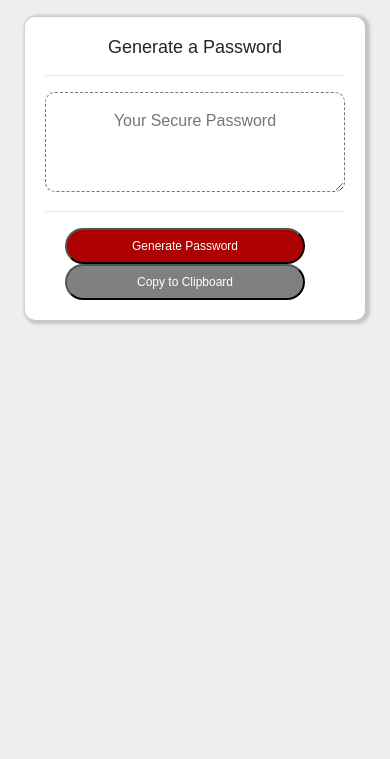
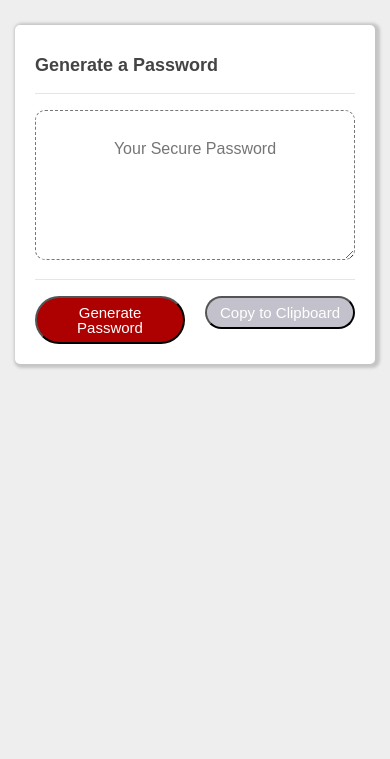
Before and after one commit to cbarcala23/homework3, a plain HTML site: page index.html in a window 390 px wide. Shown: the part 85-844 px from the top of the page. Drawn offline with nearby package versions, Linux system fonts and the light colour scheme.

Commit message:
update reponsiveness3

```diff
--- a/assets/css/style.css
+++ b/assets/css/style.css
@@ -8,27 +8,38 @@ body {
     background-color: #eeeeee;
 }
 
+.container {
+    text-align: center;
+}
+
 .h1 {
     font-family: 'Arial', 'Helvetica Neue', Helvetica, sans-serif;
     font-weight: bold;
     text-align: center;
-    padding: 20px;
+    padding: 10px;
+    font-size: 30px;
+    color: #444444;
 }
 
 .h2 {
-    font-size: 25px;
-    text-align: center;
+    font-size: 28px;
+    text-align: left;
+    font-weight: bold;
+    padding-top: 10px;
+    color: #444444;
 }
 
 .contentarea {
     font-family: 'Arial', 'Helvetica Neue', Helvetica, sans-serif;
     background-color: white;
-    border-radius: 10px;
+    border-radius: 5px;
     box-shadow: 2px 1px 3px 3px rgb(197, 197, 197);
-    margin-left: 50px;
-    margin-right: 50px;
-    padding: 20px;
+    margin-left: auto;
+    margin-right: auto;
+    padding: 50px;
     margin-top: 20px;
+    display: inline-block;
+    width: 800px;
 }
 
 .textfield {
@@ -36,9 +47,9 @@ body {
     border-style: dashed;
     border-radius: 10px;
     text-align: center;
-    height: 100px;
+    height: 150px;
     color: #a7a7a7;
-    padding: 20px;
+    padding: 30px;
 }
 
 .buttoncontainer {
@@ -48,38 +59,37 @@ body {
 .redbutton {
     background-color: rgb(173, 0, 0);
     color: white;
-    border-radius: 20px;
+    border-radius: 30px;
     float: left;
-    padding: 10px;
-    width: 250px;
-    font-size: 20px;
+    padding: 12px;
+    width: 275px;
+    font-size: 22px;
 }
 
 .greybutton {
-    background-color: grey;
-    color: white;
-    border-radius: 20px;
+    background-color: rgb(195, 194, 204);
+    color:white;
+    border-radius: 30px;
     float: right;
-    padding: 10px;
-    width: 250px;
-    font-size: 20px;
+    padding: 12px;
+    width: 275px;
+    font-size: 22px;
 }
 
 /*-----------------------------------------------------------*/
 /*-----------------MEDIA QUERIES INDEX PAGE------------------*/
 /*-----------------------------------------------------------*/
 
-@media screen and (min-width: 374px) and (max-width: 639px) {
+
+@media screen and (min-width: 320px) and (max-width: 375px) {
     .contentarea {
-        width: auto;
-        margin-left: 25px;
-        margin-right: 25px;
+        width: 90%;
+        padding: 20px;
     }
 
     .h1 {
         text-align: center;
-        padding: 18px;
-        font-size: 30px;
+        font-size: 25px;
     }
 
     .header {
@@ -95,23 +105,60 @@ body {
     }
 
     .redbutton {
-        width: 240px;
+        width: 100px;
         font-size: 12px;
-        margin-left: 20px;
+        padding: 5px;
     }
 
     .greybutton {
-        width: 240px;
+        width: 100px;
         font-size: 12px;
-        float: left;
-        margin-left: 20px;
+        padding: 5px;
     }
 
 }
 
-@media screen and (min-width: 640px) {
+@media screen and (min-width: 376px) and (max-width: 648px) {
+
     .contentarea {
-        width: auto;
+        width: 100%;
+        padding: 20px;
+    }
+
+    .h1 {
+        text-align: center;
+        padding: 18px;
+    }
+
+    .header {
+        margin-left: 25px;
+        margin-right: 25px;
+        padding-top: 10px;
+    }
+
+    .h2 {
+        font-size: 18px;
+    }
+
+    .redbutton {
+        width: 150px;
+        font-size: 15px;
+        padding: 7px;
+    }
+
+    .greybutton {
+        width: 150px;
+        font-size: 15px;
+        padding: 7px;
+    }
+
+}
+
+
+@media screen and (min-width: 640px) and (max-width: 767px) {
+
+    .contentarea {
+        width: 100%;
     }
 
     .h1 {
@@ -130,14 +177,22 @@ body {
     }
 
     .redbutton {
-        width: 200px;
-        font-size: 18px;
+        width: 180px;
+        font-size: 15px;
         position: relative;
     }
 
     .greybutton {
-        width: 200px;
-        font-size: 18px;
+        width: 180px;
+        font-size: 15px;
+
     }
 
 }
+
+
+@media screen and (min-width: 768px) and (max-width: 990px) {
+    .contentarea {
+        width: 100%;
+    }
+}
--- a/index.html
+++ b/index.html
@@ -20,17 +20,22 @@
   <header class="header">
     <h1 class="h1">Password Generator</h1>
   </header>
+
+  <div class="container">
     <div class="contentarea">
       <h2 class="h2">Generate a Password</h2>
       <hr>
+
       <textarea class="textfield" readonly id="password" placeholder="Your Secure Password"
         aria-label="Generated Password"></textarea>
       <hr>
+
       <div class="buttoncontainer">
         <button class="redbutton" id="generate">Generate Password</button>
         <button class="greybutton" id="copy">
           Copy to Clipboard
         </button>
+      </div>
     </div>
   </div>
 
```
Lines whose indentation alone changed are shown as unchanged.
